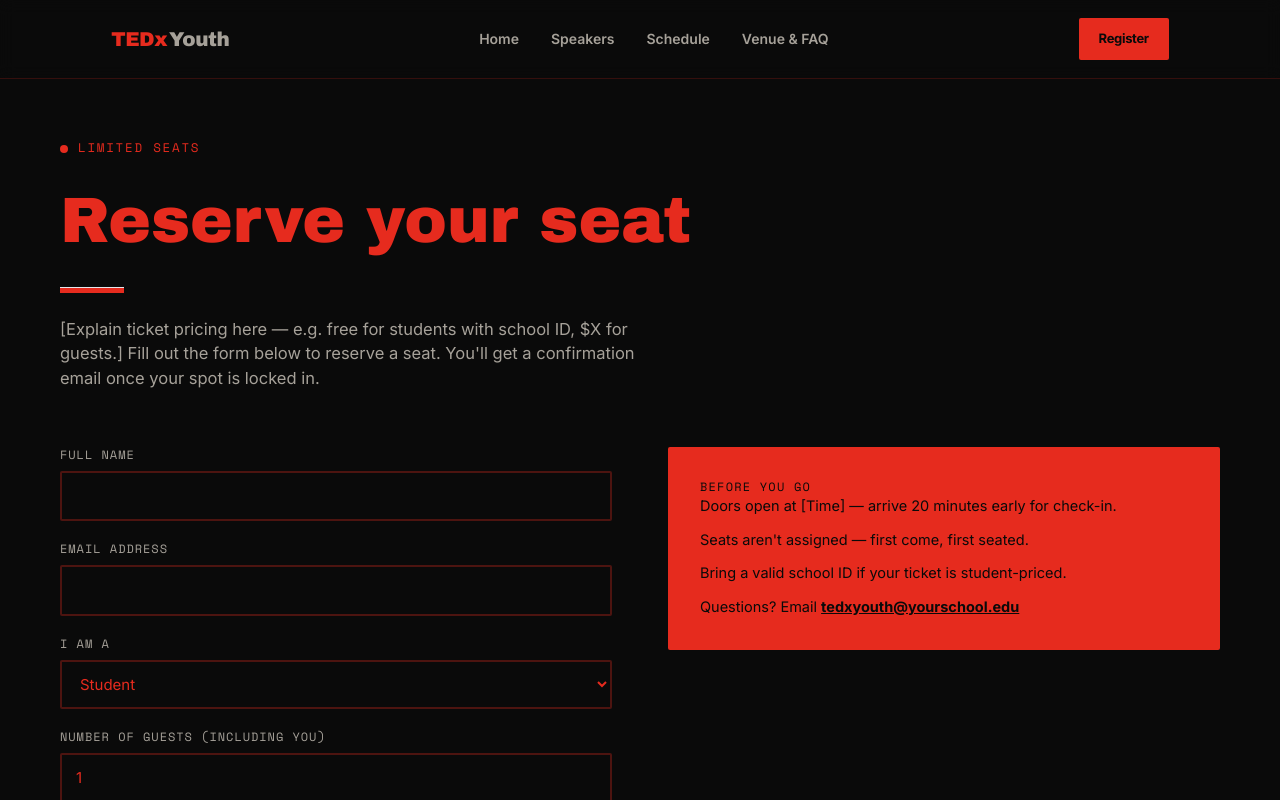
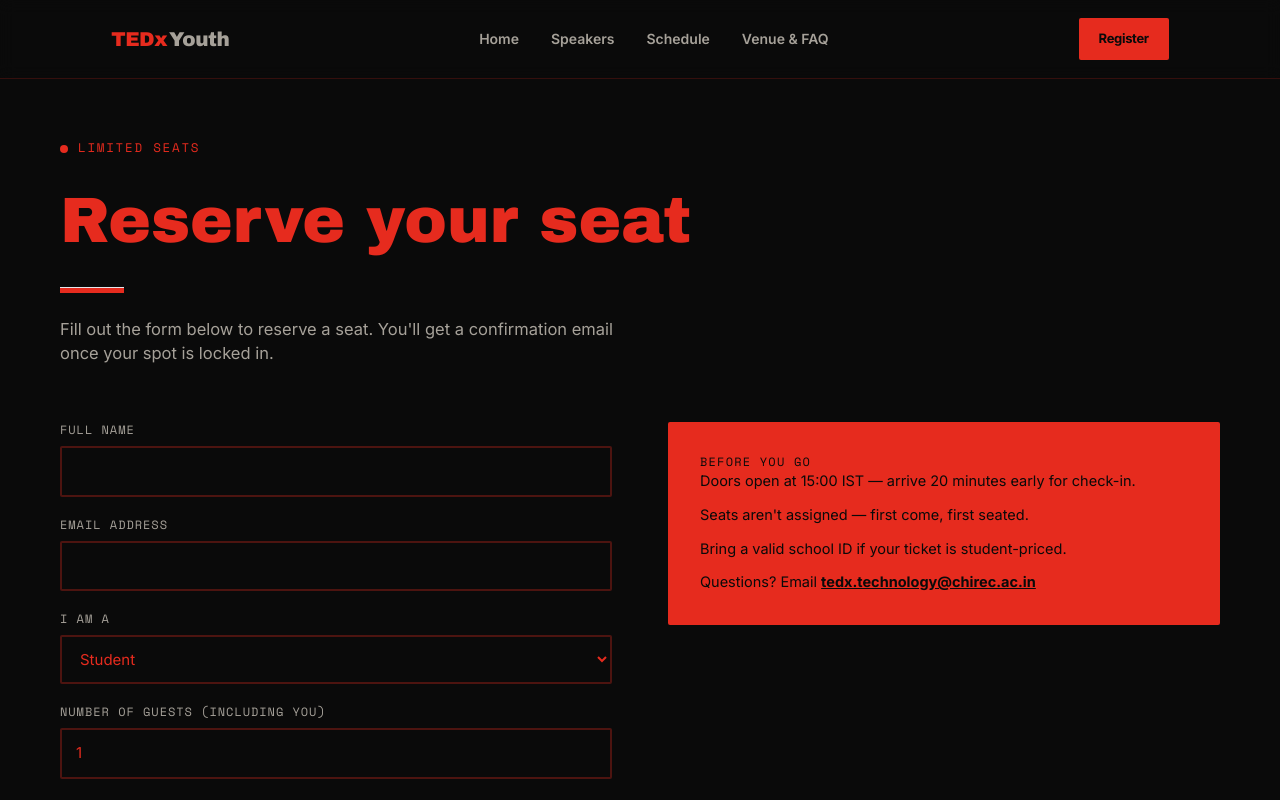
Before and after one commit to shaunak44oop/react-tedx, a React (Vite) app: page /register in a window 1280 px wide. Shown: the top 800 px of the page. Built offline with nearby package versions, Linux system fonts and the light colour scheme; the HTML template or start-up script is replaced by a standard one.

Commit message:
Update register.tsx

```diff
--- a/src/pages/register.tsx
+++ b/src/pages/register.tsx
@@ -17,7 +17,7 @@ export function Register() {
     // Formspree or Google Forms in a few minutes.
     e.preventDefault();
     setStatus(
-      "This form isn't connected yet — see the README to hook it up to Formspree or Google Forms."
+      "Error - Form Not Connected"
     );
   }
 
@@ -34,8 +34,7 @@ export function Register() {
             </h1>
             <hr className="rule mt-[18px]" />
             <p className="mt-6 max-w-[56ch] text-[16.5px] text-muted">
-              [Explain ticket pricing here — e.g. free for students with school ID,
-              $X for guests.] Fill out the form below to reserve a seat. You'll get
+              Fill out the form below to reserve a seat. You'll get
               a confirmation email once your spot is locked in.
             </p>
           </Reveal>
@@ -94,13 +93,13 @@ export function Register() {
             <div className="rounded-sm bg-brand p-8 text-ink">
               <h3 className="font-mono text-xs uppercase tracking-[0.1em]">Before you go</h3>
               <ul className="mt-4.5 flex flex-col gap-3 text-[14.5px]">
-                <li>Doors open at [Time] — arrive 20 minutes early for check-in.</li>
+                <li>Doors open at 15:00 IST — arrive 20 minutes early for check-in.</li>
                 <li>Seats aren't assigned — first come, first seated.</li>
                 <li>Bring a valid school ID if your ticket is student-priced.</li>
                 <li>
                   Questions? Email{" "}
-                  <a href="mailto:tedxyouth@yourschool.edu" className="font-bold underline">
-                    tedxyouth@yourschool.edu
+                  <a href="mailto:tedx.technology@chirec.ac.in" className="font-bold underline">
+                    tedx.technology@chirec.ac.in
                   </a>
                 </li>
               </ul>
```
